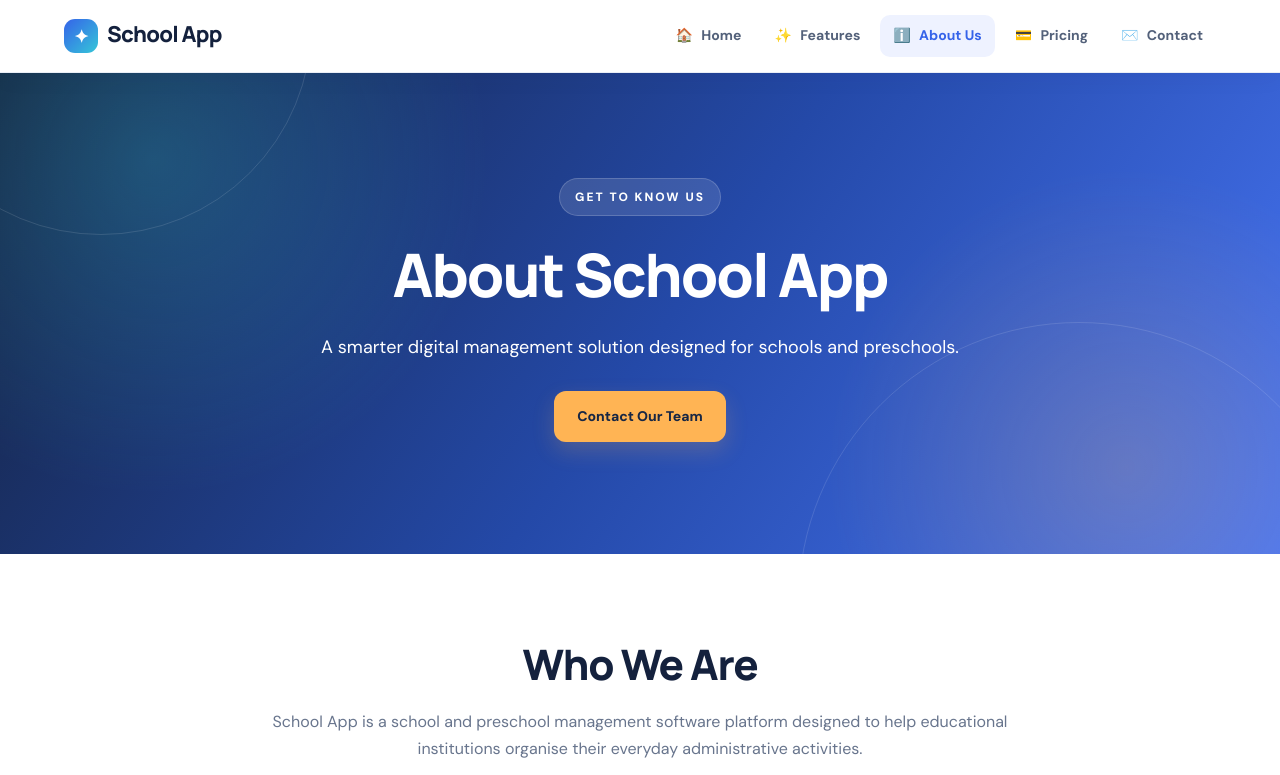
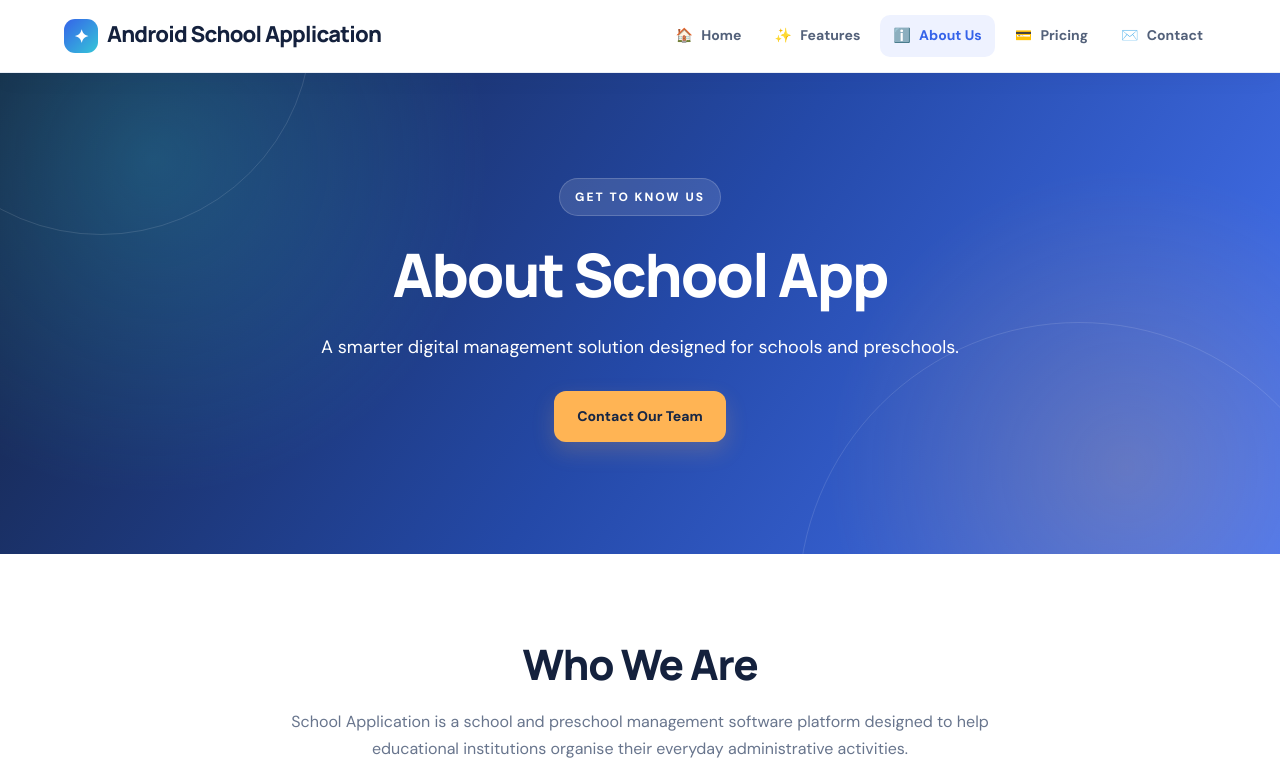
Before and after one commit to pardeepdhiman1976/school-app-website, a plain HTML site: page about.html in a window 1280 px wide. Shown: the top 775 px of the page. Drawn offline with Linux system fonts and the light colour scheme.

Commit message:
Add files via upload

```diff
--- a/about.html
+++ b/about.html
@@ -5,7 +5,7 @@
     <meta charset="UTF-8">
     <meta name="viewport" content="width=device-width, initial-scale=1.0">
 
-    <title>About Us | School App</title>
+    <title>About Us | Android School Application</title>
 
     <meta name="description" content="Learn about School App, a school and preschool management software platform.">
 
@@ -15,7 +15,7 @@
 <body>
 
 <header>
-    <h1>School App</h1>
+    <h1>Android School Application</h1>
 <nav>
     <a href="index.html"><span class="nav-icon">🏠</span> Home</a>
     <a href="features.html"><span class="nav-icon">✨</span> Features</a>
@@ -56,7 +56,7 @@
             <h2>Who We Are</h2>
 
             <p>
-                School App is a school and preschool management
+                School Application is a school and preschool management
                 software platform designed to help educational
                 institutions organise their everyday administrative
                 activities.
```
Also changed, not shown: contact.html (+2 -2 lines), features.html (+2 -2 lines), index.html (+2 -2 lines), pricing.html (+2 -2 lines).
